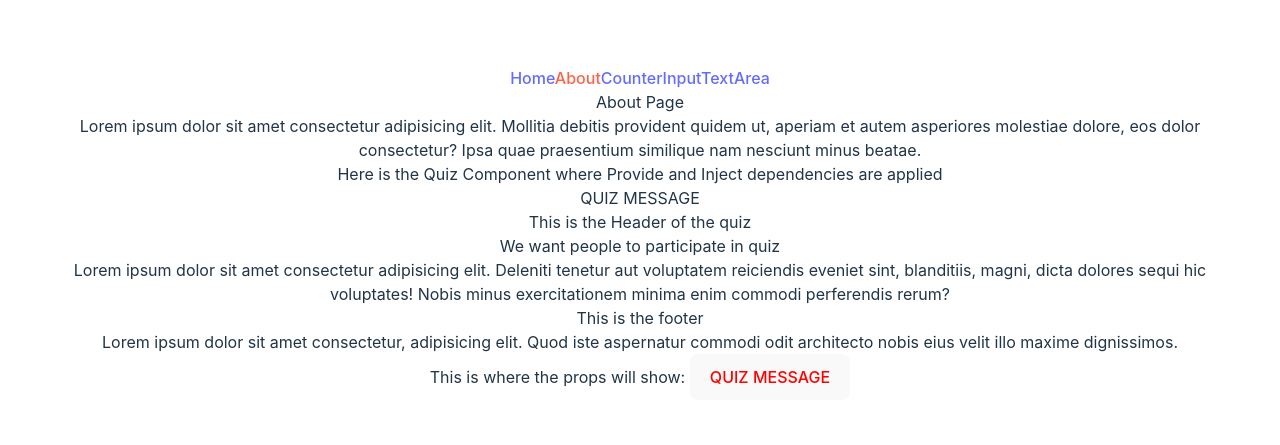
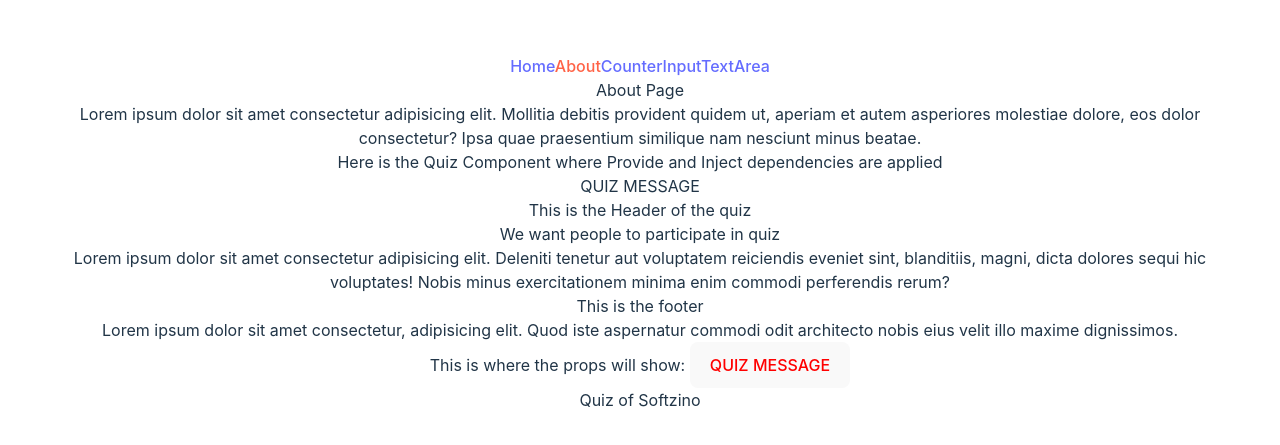
Before and after one commit to hasansfzn/vue_learning_project, a Vue app: page /about in a window 1280 px wide. Shown: the part 167-612 px from the top of the page. Built offline with nearby package versions, Linux system fonts and the light colour scheme.

Commit message:
added an object as props

```diff
--- a/src/components/Quiz/Quiz.vue
+++ b/src/components/Quiz/Quiz.vue
@@ -7,6 +7,7 @@
 
   const props = defineProps({
     quizProp: String,
+    quiz: Object,
   });
 
   const quizMessage = ref("QUIZ MESSAGE");
@@ -17,6 +18,8 @@
       quizMessage.value = "Changed Message";
     },
   });
+
+  provide("quiz", props.quiz);
 </script>
 
 <template>
--- a/src/components/Quiz/QuizFooterInner.vue
+++ b/src/components/Quiz/QuizFooterInner.vue
@@ -2,6 +2,8 @@
   import { inject } from "vue";
 
   let { quizMessage, changeValue } = inject("quizMessage");
+
+  let quiz = inject("quiz");
 </script>
 <template class="m-2">
   <span>This is where the props will show: </span>
@@ -11,4 +13,5 @@
   >
     {{ quizMessage }}
   </button>
+  <h3 class="m-2 text-md">{{ quiz.name }}</h3>
 </template>
--- /dev/null
+++ b/src/stores/quizStore.js
@@ -0,0 +1,4 @@
+export let state = {
+  name: "Quiz of Softzino",
+  questions: [],
+};
--- a/src/views/AboutView.vue
+++ b/src/views/AboutView.vue
@@ -2,10 +2,16 @@
   import { useFlash } from "@/composables/useFlash";
   import Quiz from "@/components/Quiz/Quiz.vue";
   import { ref } from "vue";
+  import { state } from "../stores/quizStore";
 
   const { flashMessage } = useFlash();
 
   const quizProp = ref("THis is the Message to Show");
+
+  let quiz = {
+    name: "Quiz of Softzino",
+    questions: [],
+  };
 </script>
 
 <template>
@@ -21,6 +27,7 @@
     <Quiz
       class="py-4"
       :quizProp="quizProp"
+      :quiz="quiz"
     />
   </div>
 </template>
```
